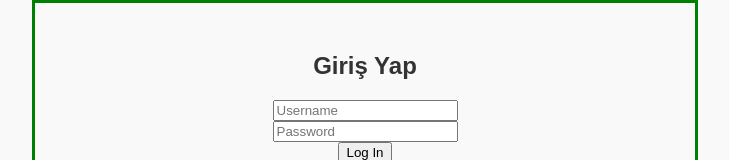
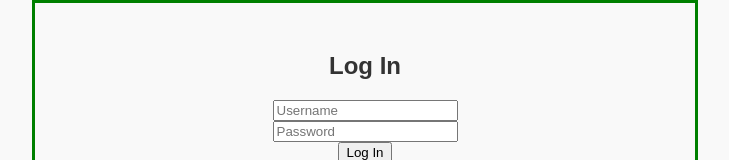
Before and after one commit to emirrcodes/task-manager-frontend1.0, a React app: page / in a window 1280 px wide. Shown: the top 160 px of the page, without its empty margins (275-1004 px from the left). Built offline with nearby package versions, Linux system fonts and the light colour scheme.

Commit message:
Update LoginForm.tsx

```diff
--- a/src/components/LoginForm.tsx
+++ b/src/components/LoginForm.tsx
@@ -43,7 +43,7 @@ const LoginForm: React.FC = () => {
             onKeyDown={handleKeyDown}
             tabIndex={0}
             >
-            <h2>Giriş Yap</h2>
+            <h2>Log In</h2>
             <input type="text"
                    placeholder="Username"
                    value={username}
```
